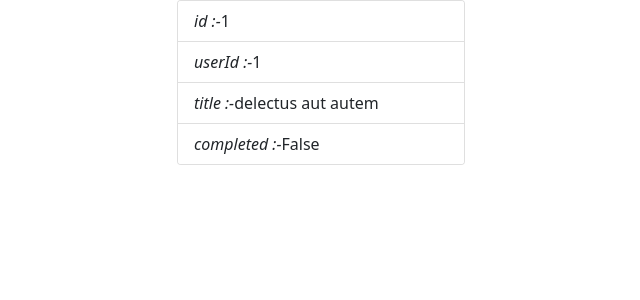
After one commit to Anand-T-S/todowork, a Django app: page /todos/details/1 in a window 1280 px wide. The commit adds this page. Shown: the top 300 px of the page, without its empty margins (285-925 px from the left). Run offline with Django 4.2, Linux system fonts and the light colour scheme.

Commit message:
view:-todofindview,tododetailview html:-details,todo_detail

```diff
--- /dev/null
+++ b/todoapp/templates/details.html
@@ -0,0 +1,35 @@
+<!DOCTYPE html>
+<html lang="en">
+<head>
+    <meta charset="UTF-8">
+    <title>todofind</title>
+    <!-- CSS only -->
+    <link href="https://cdn.jsdelivr.net/npm/bootstrap@5.1.3/dist/css/bootstrap.min.css" rel="stylesheet"
+          integrity="sha384-1BmE4kWBq78iYhFldvKuhfTAU6auU8tT94WrHftjDbrCEXSU1oBoqyl2QvZ6jIW3" crossorigin="anonymous">
+    <!-- JavaScript Bundle with Popper -->
+    <script src="https://cdn.jsdelivr.net/npm/bootstrap@5.1.3/dist/js/bootstrap.bundle.min.js"
+            integrity="sha384-ka7Sk0Gln4gmtz2MlQnikT1wXgYsOg+OMhuP+IlRH9sENBO0LRn5q+8nbTov4+1p"
+            crossorigin="anonymous"></script>
+
+
+</head>
+<body>
+<div class="container">
+    <div class="row">
+        <div class="col-4"></div>
+        <div class="col-4">
+            <div class="card" style="width: 18rem;">
+                <ul class="list-group list-group-flush">
+                    <li class="list-group-item"><i>id :-</i>{{todo.id}}</li>
+                    <li class="list-group-item"><i>userId :-</i>{{todo.userId}}</li>
+                    <li class="list-group-item"><i>title :-</i>{{todo.title}}</li>
+                    <li class="list-group-item"><i>completed :-</i>{{todo.completed}}</li>
+                </ul>
+            </div>
+        </div>
+        <div class="col-4"></div>
+    </div>
+</div>
+
+</body>
+</html>
--- a/todoapp/templates/todolist.html
+++ b/todoapp/templates/todolist.html
@@ -34,6 +34,10 @@
                     <td>{{todo.userId}}</td>
                     <td>{{todo.title}}</td>
                     <td>{{todo.completed}}</td>
+                    <td>
+                        <a href="{%url 'details' todo.id%}" class="btn btn-outline-warning">View</a>
+                        <a href="" class="btn btn-outline-primary">Edit</a>
+                    </td>
                 </tr>
 
 
--- a/todoapp/urls.py
+++ b/todoapp/urls.py
@@ -5,4 +5,6 @@ from todoapp import views
 urlpatterns=[
     path("add",views.TodoCreateView.as_view(),name="addtodo"),
     path("all",views.TodoListView.as_view(),name="alltodos"),
+    path("find",views.TodoFindView.as_view(),name="findtodo"),
+    path("details/<int:id>",views.TodoDetailView.as_view(),name="details"),
 ]
--- a/todoapp/views.py
+++ b/todoapp/views.py
@@ -22,3 +22,17 @@ class TodoListView(View):
     def get(self,request):
         all_todos=todos
         return render(request,"todolist.html",{"todos":all_todos})
+
+class TodoFindView(View):
+    def get(self,request):
+        return render(request,"todo_detail.html")
+    def post(self,request):
+        id=int(request.POST.get("t_id"))
+        todo=[todo for todo in todos if todo["id"]==id][0]
+        return render(request,"todo_detail.html",{"todo":todo})
+
+class TodoDetailView(View):
+    def get(self,request,*args,**kwargs):
+        id=kwargs["id"]
+        todo=[todo for todo in todos if todo["id"]==id][0]
+        return render(request,"details.html",{"todo":todo})
```
Also changed, not shown: todoapp/templates/todo_detail.html (added, +46 -0 lines).
